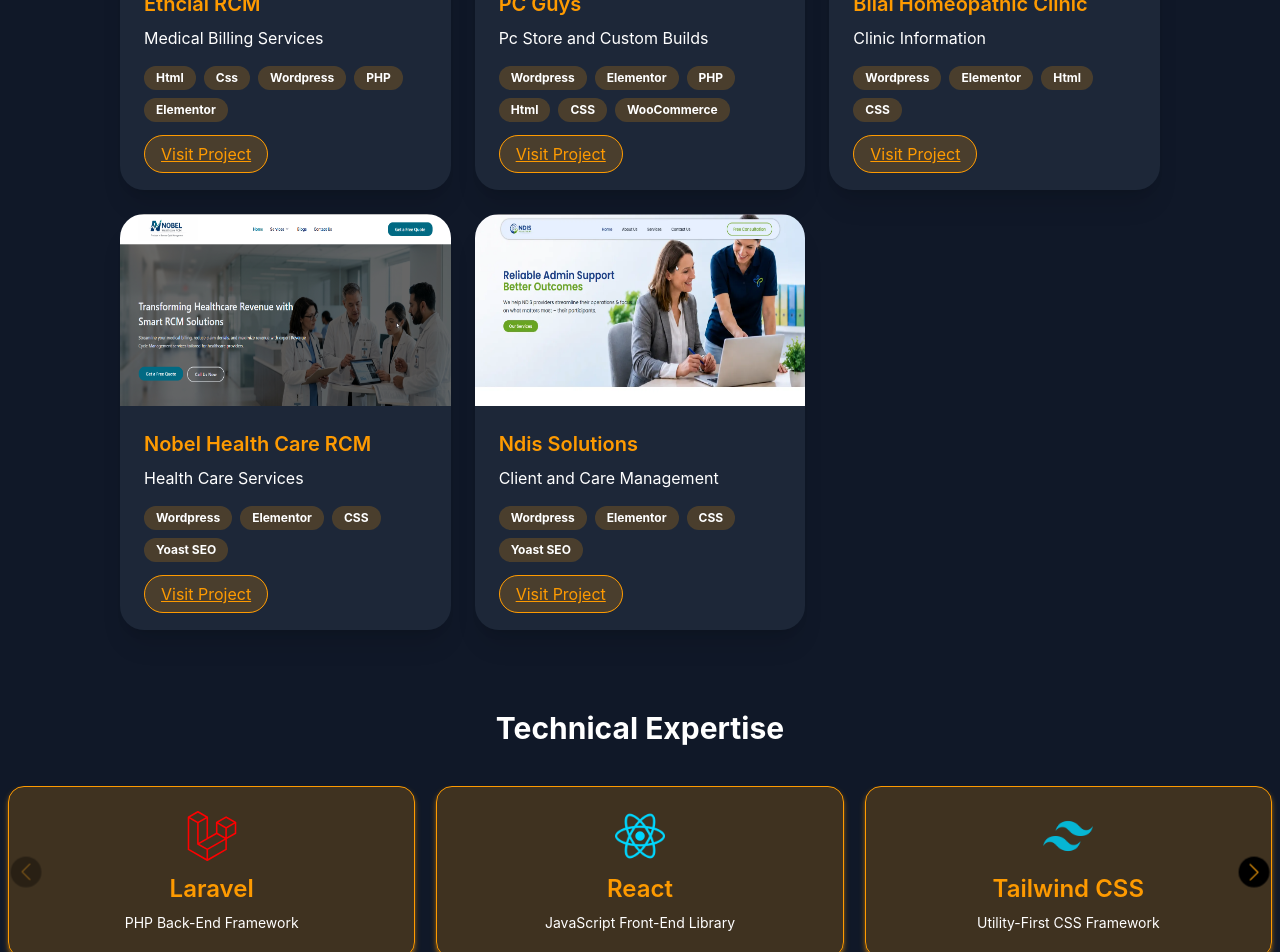
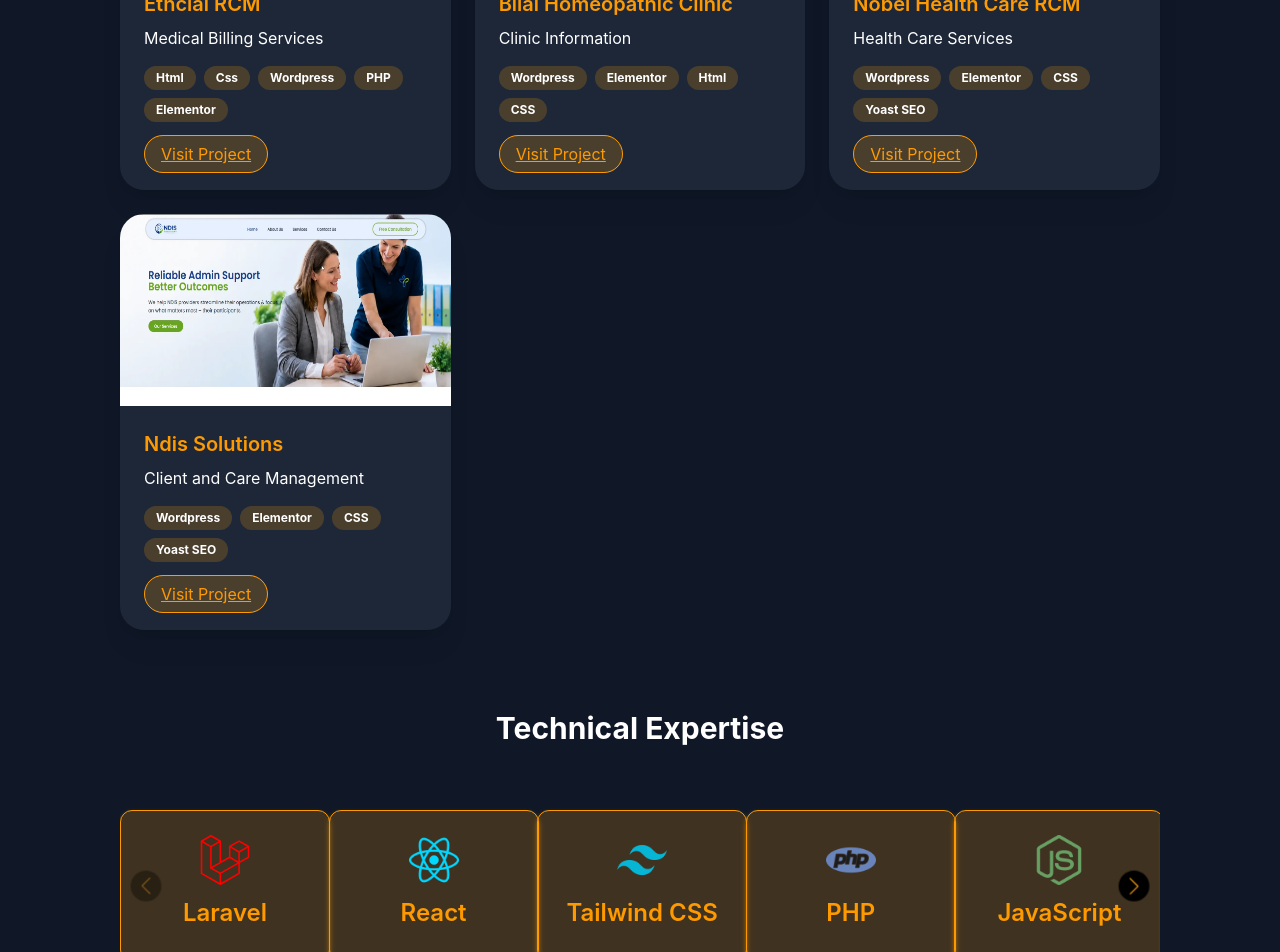
Before and after one commit to Muhammad-Umair10/Portfolio, a React (Vite) app: page / in a window 1280 px wide. Shown: the part 2180-3132 px from the top of the page. Built offline with nearby package versions, Linux system fonts and the light colour scheme.

Commit message:
make change in code

```diff
--- a/src/components/faq.jsx
+++ b/src/components/faq.jsx
@@ -37,7 +37,7 @@ const Faq = () => {
   ];
 
   return (
-    <div className="max-w-7xl  text-white flex flex-col justify-center">
+    <div className="max-w-7xl text-white flex flex-col justify-center">
 
       <div>
         <motion.h1
--- a/src/components/project.jsx
+++ b/src/components/project.jsx
@@ -17,14 +17,6 @@ const projectsData = [
     },
     {
         id: 2,
-        title: 'PC Guys',
-        description: 'Pc Store and Custom Builds',
-        img: projectimg2,
-        technologies: ['Wordpress', 'Elementor', 'PHP', 'Html', 'CSS', 'WooCommerce'],
-        link: 'https://pcguyspk.com/'
-    },
-    {
-        id: 3,
         title: 'Bilal Homeopathic Clinic',
         description: 'Clinic Information',
         img: projectimg3,
@@ -32,7 +24,7 @@ const projectsData = [
         link: 'https://www.bilalhomoeopathicclanic.com/?i=1'
     },
     {
-        id: 4,
+        id: 3,
         title: 'Nobel Health Care RCM',
         description: 'Health Care Services',
         img: projectimg4,
@@ -40,7 +32,7 @@ const projectsData = [
         link: 'https://nobelhealthcarercm.com/'
     },
     {
-        id: 5,
+        id: 4,
         title: 'Ndis Solutions',
         description: 'Client and Care Management',
         img: projectimg5,
--- a/src/components/skills.jsx
+++ b/src/components/skills.jsx
@@ -61,7 +61,7 @@ const skillsData = [
 
 const Skills = () => {
   return (
-    <div className="max-w-7xl flex flex-col items-center justify-center text-white gap-10">
+    <div className="lg:max-w-7xl w-full flex flex-col items-center justify-center  text-white gap-5 lg:mb-0 mb-10 lg:gap-10 ">
       <motion.div
         initial={{ opacity: 0, y: 40 }}
         whileInView={{ opacity: 1, y: 0 }}
@@ -82,21 +82,23 @@ const Skills = () => {
         <Swiper
           modules={[Navigation]}
           navigation={true}
-          spaceBetween={5}
+          spaceBetween={3}
           slidesPerView={1}
           breakpoints={{
-            640: { slidesPerView: 2 },
-            768: { slidesPerView: 3 },
-            1024: { slidesPerView: 3 },
+            390: { slidesPerView: 1 },
+            640: { slidesPerView: 3 },
+            768: { slidesPerView: 4 },
+            1024: { slidesPerView: 5 },
+            1900: { slidesPerView: 6 }
           }}
           className="w-full skill-swiper"
         >
           {skillsData.map((skill) => (
-            <SwiperSlide key={skill.id} className="flex h-full px-2">
+            <SwiperSlide key={skill.id} className="flex py-6 h-full justify-center items-center">
               {/* 1. Use 'h-full' and 'flex-1' on the inner wrapper */}
-              <div className="w-full h-full flex flex-col">
+              <div className="w-full lg:w-[210px] h-full flex flex-col">
                 <div
-                  className="bg-amber-500/20 shadow-md transition-all duration-300 shadow-amber-500/60 hover:bg-amber-500/80 group p-6 border border-amber-500 rounded-2xl flex flex-col items-center text-center h-full flex-1"
+                  className="bg-amber-500/20 shadow-md transition-all duration-300 shadow-amber-500/60 hover:bg-amber-500/80 group p-6 border border-amber-500 rounded-xl flex flex-col items-center text-center h-full flex-1"
                 >
                   <img
                     className="mb-3 object-contain"
@@ -105,10 +107,9 @@ const Skills = () => {
                     src={skill.img}
                     alt={skill.name}
                   />
-                  <h5 className="mb-2 text-2xl group-hover:text-white font-semibold text-amber-500">
+                  <h2 className="mb-2 text-2xl group-hover:text-white font-semibold text-amber-500">
                     {skill.name}
-                  </h5>
-                  <p className="text-white text-sm ">{skill.description}</p>
+                  </h2>
                 </div>
               </div>
             </SwiperSlide>
--- a/src/navbar.jsx
+++ b/src/navbar.jsx
@@ -19,7 +19,7 @@ const Navbar = () => {
 
     return (
         <div className=" flex items-center justify-center text-white">
-            <nav className={`max-w-7xl flex items-center justify-between fixed z-10 left-1/2 w-[95%] lg:w-[85%] -translate-x-1/2 bg-gray-800/95 py-4 px-10 rounded-full shadow-xl backdrop-blur-sm transition-all duration-300 ease-out ${isScrolled ? 'top-0' : 'top-5'}`}>
+            <nav className={`max-w-7xl flex items-center justify-between fixed z-10 left-1/2 lg:w-[85%] -translate-x-1/2 bg-gray-800/95 py-4 px-10 lg:rounded-full shadow-xl backdrop-blur-sm transition-all top-0 w-full duration-300 ease-out ${isScrolled ? 'lg:top-0' : 'lg:top-5'}`}>
                 <div className="navbar-logo">
                     <h1 className='text-2xl text-amber-600 font-extrabold'>Umair<span className="text-white">.Dev</span></h1>
                 </div>
@@ -32,7 +32,7 @@ const Navbar = () => {
                 </ul>
 
                 <div>
-                    <a href='https://www.linkedin.com/in/muhammad-umair-20a5462ab/' target='_blank' className="bg-amber-500/20 border border-amber-500 text-white px-4 py-2 rounded-full hover:bg-amber-600 transition duration-300">Get in Touch</a>
+                    <a href='https://www.linkedin.com/in/muhammad-umair-20a5462ab/' target='_blank' className="bg-amber-500/20 border border-amber-500 text-white lg:px-4 lg:py-2 px-4 py-1 rounded-full hover:bg-amber-600 transition duration-300">Get in Touch</a>
                 </div>
             </nav>
         </div>
```
